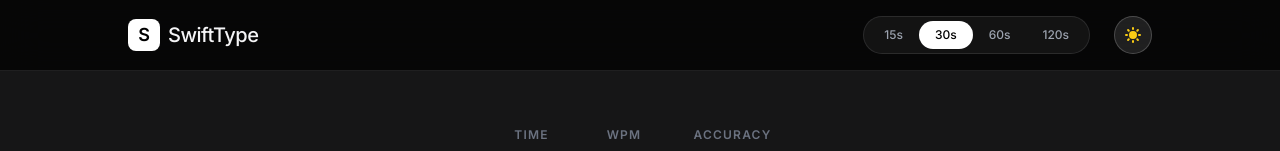
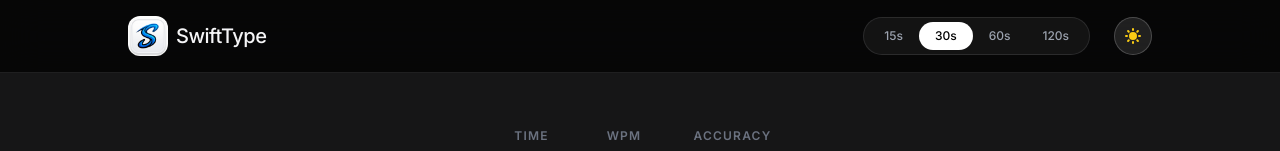
Before and after one commit to murdawkmedia/SwiftType, a React (Vite) app: page / in a window 1280 px wide. Shown: the top 151 px of the page. Built offline with nearby package versions, Linux system fonts and the light colour scheme.

Commit message:
Update logo and favicon

```diff
--- a/App.tsx
+++ b/App.tsx
@@ -163,9 +163,7 @@ const App: React.FC = () => {
       <nav className={`apple-blur sticky top-0 z-50 px-6 py-4 border-b transition-colors duration-500 ${navClass}`}>
         <div className="max-w-5xl mx-auto flex items-center justify-between">
           <div className="flex items-center space-x-2">
-            <div className={`w-8 h-8 rounded-lg flex items-center justify-center transition-colors duration-300 ${isDark ? 'bg-white' : 'bg-black'}`}>
-              <span className={`font-bold text-lg ${isDark ? 'text-black' : 'text-white'}`}>S</span>
-            </div>
+            <img src="/logo.png" alt="SwiftType Logo" className="w-10 h-10 rounded-xl" />
             <h1 className="text-xl font-medium tracking-tight">SwiftType</h1>
           </div>
 
@@ -179,8 +177,8 @@ const App: React.FC = () => {
                     resetTest(d);
                   }}
                   className={`px-4 py-1.5 text-xs font-medium rounded-full transition-all duration-200 ${config.duration === d
-                      ? (isDark ? 'bg-white text-black' : 'bg-white shadow-sm text-blue-600')
-                      : (isDark ? 'text-gray-400 hover:text-white' : 'text-gray-500 hover:text-gray-900')
+                    ? (isDark ? 'bg-white text-black' : 'bg-white shadow-sm text-blue-600')
+                    : (isDark ? 'text-gray-400 hover:text-white' : 'text-gray-500 hover:text-gray-900')
                     }`}
                 >
                   {d}s
--- a/index.html
+++ b/index.html
@@ -49,6 +49,7 @@
   <script src="https://cdn.tailwindcss.com"></script>
   <link rel="preconnect" href="https://fonts.googleapis.com">
   <link rel="preconnect" href="https://fonts.gstatic.com" crossorigin>
+  <link rel="icon" type="image/png" href="/favicon.png">
   <link href="https://fonts.googleapis.com/css2?family=Inter:wght@300;400;500;600&display=swap" rel="stylesheet">
   <style>
     body {
```
Also changed, not shown: public/favicon.png (added), public/logo.png (added).
